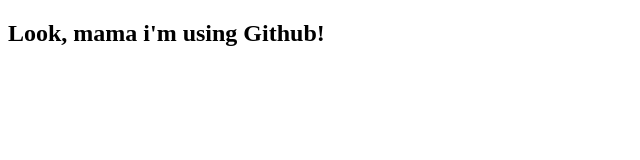
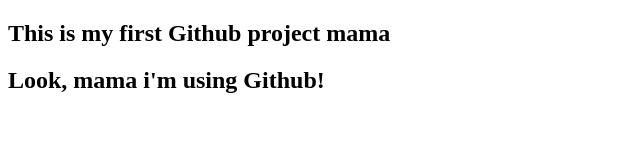
Before and after one commit to minhajhasan-dev/my-first-website-2, a plain HTML site: page index.html in a window 1280 px wide. Shown: the whole page, without its empty margins (0-640 px from the left). Drawn offline with Linux system fonts and the light colour scheme.

Commit message:
added a header

```diff
--- a/index.html
+++ b/index.html
@@ -9,6 +9,7 @@
 </head>
 
 <body>
+    <h2>This is my first Github project mama</h2>
     <h2>Look, mama i'm using Github!</h2>
 </body>
 
```
Also changed, not shown: 1 other file.
